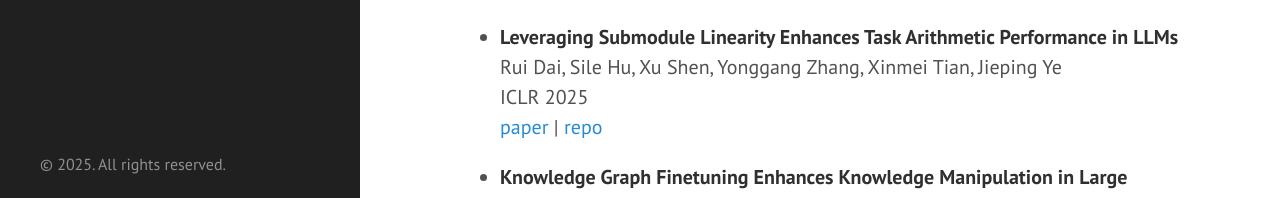
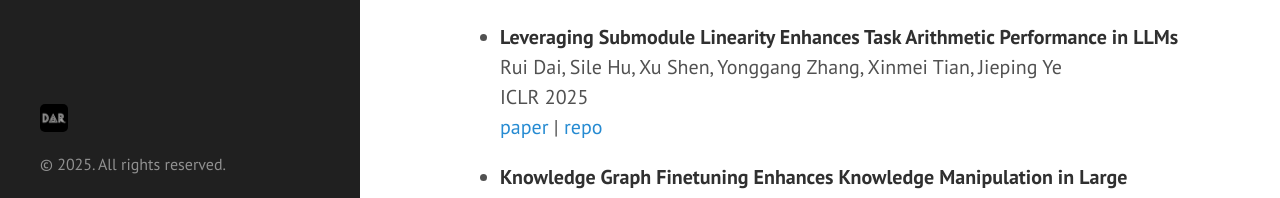
Before and after one commit to deep-analysis-research/deep-analysis-research.github.io, a Jekyll site: the page built from index.md, in a window 1280 px wide and 900 px high, scrolled down 528 px. Shown: the part 684-882 px from the top of the window. Built offline with Jekyll 4.4.1, drawn with Linux system fonts in a browser that asks for light colours; Markdown is read by kramdown in place of the engine named in the settings.

Commit message:
Update sidebar.html

```diff
--- a/_includes/sidebar.html
+++ b/_includes/sidebar.html
@@ -42,6 +42,10 @@
   </div>
   <div class="container sidebar-copyright-sticky">
 <!--     <img src="{{ site.baseurl }}public/apple-touch-icon-144-precomposed.png" alt="Small Icon"> -->
-    <p style="font-size: 0.8rem;">&copy; {{ site.time | date: '%Y' }}. All rights reserved.</p>
+<!--     <p style="font-size: 0.8rem;">&copy; {{ site.time | date: '%Y' }}. All rights reserved.</p> -->
+    <p style="font-size: 0.8rem;">
+      <img src="{{ site.baseurl }}public/apple-touch-icon-144-precomposed.png" alt="Icon" class="inline-icon" style="max-width: 10%; height: auto;">
+      &copy; {{ site.time | date: '%Y' }}. All rights reserved.
+    </p>
   </div>
 </div>
```
